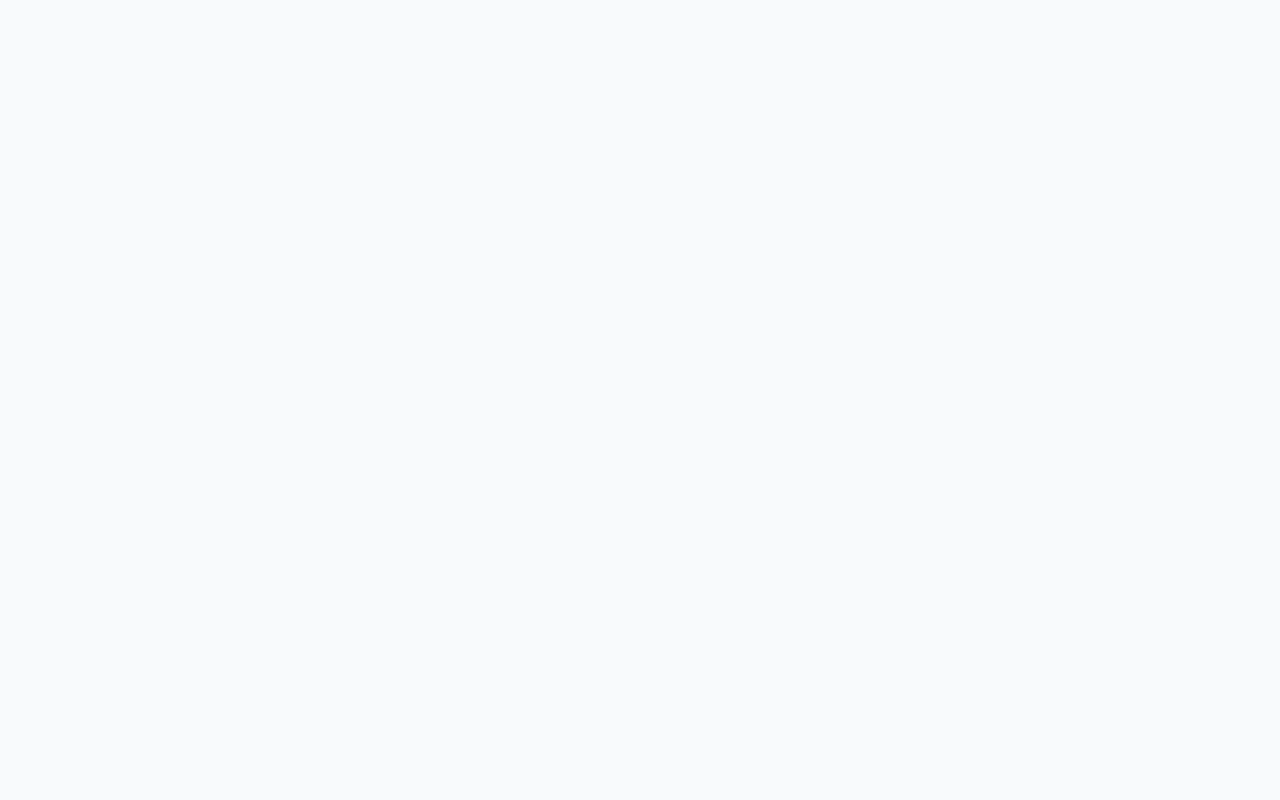
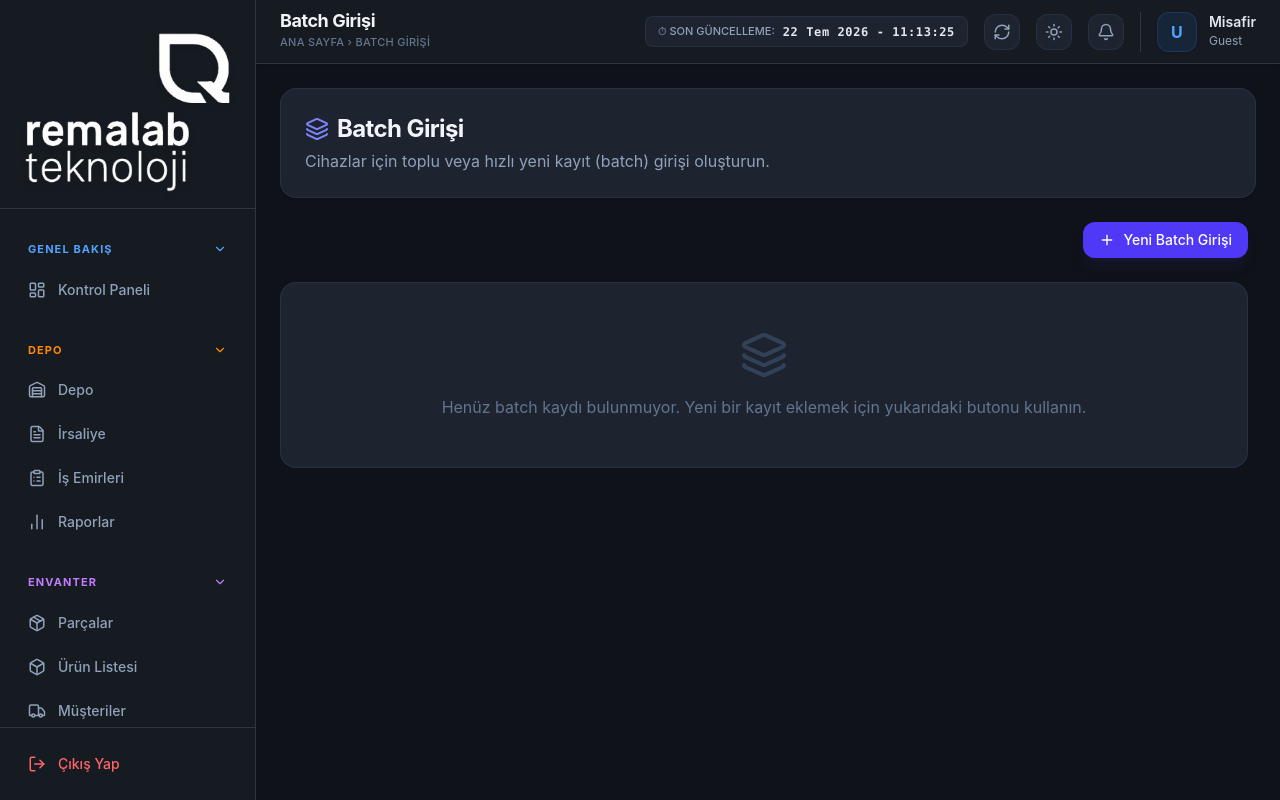
Before and after one commit to YusufPEKERR/remalab, a React (Vite) app in the folder frontend/: page /batch-entry in a window 1280 px wide. Before the commit this address had no page. Built offline with nearby package versions, Linux system fonts and the light colour scheme; no server answers.

Commit message:
Batch Entry sayfası ve arayüz güncellemeleri

```diff
--- a/frontend/src/App.jsx
+++ b/frontend/src/App.jsx
@@ -20,6 +20,7 @@ import DataManagement from './pages/DataManagement';
 import SupplyRequestForm from './pages/SupplyRequestForm';
 import MainLayout from './layouts/MainLayout';
 import ItemBOM from './pages/ItemBOM';
+import BatchEntry from './pages/BatchEntry';
 
 function App() {
   return (
@@ -57,6 +58,7 @@ function App() {
             <Route path="/service-records" element={<ServiceRecords />} />
             <Route path="/data-management" element={<DataManagement />} />
             <Route path="/tedarik-talepleri" element={<SupplyRequestForm />} />
+            <Route path="/batch-entry" element={<BatchEntry />} />
 
             {/* HIDDEN MODULES */}
             <Route path="/item-bom" element={<ItemBOM />} />
--- a/frontend/src/layouts/MainLayout.jsx
+++ b/frontend/src/layouts/MainLayout.jsx
@@ -96,10 +96,10 @@ export default function MainLayout() {
 
   // Permission maps based on Python code:
   const allowedPaths = {
-    'admin': ['/dashboard', '/depo', '/irsaliye', '/work-orders', '/supply-requests', '/raporlar', '/parts', '/part-categories', '/products', '/suppliers', '/locations', '/users', '/settings', '/departments', '/service-records', '/data-management', '/tedarik-talepleri', '/quality', '/refurbishment', '/priority', '/item-bom'],
+    'admin': ['/dashboard', '/depo', '/irsaliye', '/work-orders', '/supply-requests', '/raporlar', '/parts', '/part-categories', '/products', '/suppliers', '/locations', '/users', '/settings', '/departments', '/service-records', '/data-management', '/tedarik-talepleri', '/quality', '/refurbishment', '/priority', '/item-bom', '/batch-entry'],
     'depo': ['/depo', '/irsaliye', '/work-orders', '/raporlar'],
-    'depo müdürü': ['/dashboard', '/depo', '/irsaliye', '/work-orders', '/supply-requests', '/raporlar', '/parts', '/products', '/suppliers', '/locations', '/tedarik-talepleri', '/service-records'],
-    'teknisyen': ['/dashboard', '/quality', '/refurbishment', '/priority']
+    'depo müdürü': ['/dashboard', '/depo', '/irsaliye', '/work-orders', '/supply-requests', '/raporlar', '/parts', '/products', '/suppliers', '/locations', '/tedarik-talepleri', '/service-records', '/batch-entry'],
+    'teknisyen': ['/dashboard', '/quality', '/refurbishment', '/priority', '/batch-entry']
   };
 
   const allowed = allowedPaths[userRole] || allowedPaths['admin'];
@@ -147,7 +147,8 @@ export default function MainLayout() {
         { name: 'Ayarlar', icon: Settings, path: '/settings' },
         { name: 'Veri Yönetimi', icon: Database, path: '/data-management' },
         { name: 'Departman Yönetimi', icon: Building2, path: '/departments' },
-        { name: 'Servis Kaydı', icon: Wrench, path: '/service-records' }
+        { name: 'Servis Kaydı', icon: Wrench, path: '/service-records' },
+        { name: 'Batch Girişi', icon: Layers, path: '/batch-entry' }
       ]
     }
   ];
--- /dev/null
+++ b/frontend/src/pages/BatchEntry.jsx
@@ -0,0 +1,126 @@
+import { useState } from 'react';
+import { Layers, Plus, X, Save, Settings, Smartphone } from 'lucide-react';
+
+const EMPTY_BATCH_FORM = {
+  imei: '',
+  serial_id: '',
+  internal_id: '',
+  batch_no: '',
+  model: '',
+  gb: ''
+};
+
+export default function BatchEntry() {
+  const [showForm, setShowForm] = useState(false);
+  const [formData, setFormData] = useState(EMPTY_BATCH_FORM);
+
+  const handleOpenForm = () => {
+    setFormData(EMPTY_BATCH_FORM);
+    setShowForm(true);
+  };
+
+  const handleSave = (e) => {
+    e.preventDefault();
+    alert('Batch kaydı (Demo) başarıyla simüle edildi.');
+    setShowForm(false);
+  };
+
+  return (
+    <div className="h-full flex flex-col space-y-6 overflow-hidden">
+      {/* Header */}
+      <div className="bg-white dark:bg-[#1e2330] p-6 rounded-2xl border border-slate-200 dark:border-slate-700/50 shadow-sm shrink-0">
+        <h1 className="text-2xl font-bold text-slate-900 dark:text-slate-100 tracking-tight flex items-center gap-2">
+          <Layers className="text-indigo-400" size={24} /> Batch Girişi
+        </h1>
+        <p className="text-slate-400 mt-1">Cihazlar için toplu veya hızlı yeni kayıt (batch) girişi oluşturun.</p>
+      </div>
+
+      <div className="flex-1 overflow-y-auto pr-2 pb-6 space-y-6">
+        {!showForm ? (
+          <>
+            <div className="flex justify-end items-center">
+              <button
+                onClick={handleOpenForm}
+                className="flex items-center gap-2 bg-indigo-600 hover:bg-indigo-700 text-white px-4 py-2 rounded-xl transition-all shadow-lg shadow-indigo-900/20 font-medium text-sm"
+              >
+                <Plus size={16} /> Yeni Batch Girişi
+              </button>
+            </div>
+
+            <div className="bg-white dark:bg-[#1e2330] border border-slate-200 dark:border-slate-700/50 rounded-2xl overflow-hidden p-12 flex flex-col items-center justify-center text-slate-500">
+              <Layers size={48} className="mb-4 text-slate-300 dark:text-slate-700" />
+              <p>Henüz batch kaydı bulunmuyor. Yeni bir kayıt eklemek için yukarıdaki butonu kullanın.</p>
+            </div>
+          </>
+        ) : (
+          <div className="bg-white dark:bg-[#1e2330] border border-slate-200 dark:border-slate-700/50 rounded-2xl p-6 shadow-xl animate-in fade-in slide-in-from-bottom-4">
+            <div className="flex justify-between items-center mb-6">
+              <h2 className="text-lg font-bold text-slate-800 dark:text-slate-100 flex items-center gap-2">
+                Yeni Batch Girişi
+              </h2>
+              <button onClick={() => setShowForm(false)} className="text-slate-400 hover:text-white p-1">
+                <X size={20} />
+              </button>
+            </div>
+
+            <form onSubmit={handleSave} className="space-y-6">
+
+              {/* Servis Bilgileri */}
+              <div>
+                <h3 className="text-sm font-semibold text-indigo-400 mb-3 flex items-center gap-2 uppercase tracking-wider">
+                  <Settings size={16} /> Servis Bilgileri
+                </h3>
+                <div className="grid grid-cols-1 md:grid-cols-2 gap-5">
+                  <div>
+                    <label className="block text-sm font-medium text-slate-400 mb-1.5">IMEI Numarası</label>
+                    <input type="text" className="w-full bg-slate-50 dark:bg-[#242a38] border border-slate-200 dark:border-slate-700 rounded-xl px-4 py-2.5 text-slate-800 dark:text-slate-200 focus:outline-none focus:border-indigo-500" value={formData.imei} onChange={e => setFormData({...formData, imei: e.target.value})} />
+                  </div>
+                  <div>
+                    <label className="block text-sm font-medium text-slate-400 mb-1.5">Serial ID Number</label>
+                    <input type="text" className="w-full bg-slate-50 dark:bg-[#242a38] border border-slate-200 dark:border-slate-700 rounded-xl px-4 py-2.5 text-slate-800 dark:text-slate-200 focus:outline-none focus:border-indigo-500" value={formData.serial_id} onChange={e => setFormData({...formData, serial_id: e.target.value})} />
+                  </div>
+                  <div>
+                    <label className="block text-sm font-medium text-slate-400 mb-1.5">Internal ID</label>
+                    <input type="text" className="w-full bg-slate-50 dark:bg-[#242a38] border border-slate-200 dark:border-slate-700 rounded-xl px-4 py-2.5 text-slate-800 dark:text-slate-200 focus:outline-none focus:border-indigo-500" value={formData.internal_id} onChange={e => setFormData({...formData, internal_id: e.target.value})} />
+                  </div>
+                  <div>
+                    <label className="block text-sm font-medium text-slate-400 mb-1.5">Batch No</label>
+                    <input type="text" className="w-full bg-slate-50 dark:bg-[#242a38] border border-slate-200 dark:border-slate-700 rounded-xl px-4 py-2.5 text-slate-800 dark:text-slate-200 focus:outline-none focus:border-indigo-500" value={formData.batch_no} onChange={e => setFormData({...formData, batch_no: e.target.value})} />
+                  </div>
+                </div>
+              </div>
+
+              {/* Cihaz Bilgileri */}
+              <div className="border-t border-slate-200 dark:border-slate-700/50 pt-6">
+                <h3 className="text-sm font-semibold text-indigo-400 mb-3 flex items-center gap-2 uppercase tracking-wider">
+                  <Smartphone size={16} /> Cihaz Bilgileri
+                </h3>
+                <div className="grid grid-cols-1 md:grid-cols-2 gap-5">
+                  <div>
+                    <label className="block text-sm font-medium text-slate-400 mb-1.5">Model</label>
+                    <input type="text" placeholder="Örn: iPhone 13" className="w-full bg-slate-50 dark:bg-[#242a38] border border-slate-200 dark:border-slate-700 rounded-xl px-4 py-2.5 text-slate-800 dark:text-slate-200 focus:outline-none focus:border-indigo-500" value={formData.model} onChange={e => setFormData({...formData, model: e.target.value})} />
+                  </div>
+                  <div>
+                    <label className="block text-sm font-medium text-slate-400 mb-1.5">GB (Kapasite)</label>
+                    <input type="text" placeholder="Örn: 128 GB" className="w-full bg-slate-50 dark:bg-[#242a38] border border-slate-200 dark:border-slate-700 rounded-xl px-4 py-2.5 text-slate-800 dark:text-slate-200 focus:outline-none focus:border-indigo-500" value={formData.gb} onChange={e => setFormData({...formData, gb: e.target.value})} />
+                  </div>
+                </div>
+              </div>
+
+              {/* Submit Buttons */}
+              <div className="flex justify-end gap-3 pt-6 border-t border-slate-200 dark:border-slate-700/50">
+                <button type="button" onClick={() => setShowForm(false)} className="px-5 py-2.5 text-sm font-medium text-slate-600 dark:text-slate-400 hover:bg-slate-100 dark:hover:bg-[#2a3142] rounded-xl transition-colors">
+                  İptal
+                </button>
+                <button type="submit" className="flex items-center gap-2 bg-indigo-600 hover:bg-indigo-700 text-white px-6 py-2.5 rounded-xl transition-all shadow-lg shadow-indigo-900/20 font-medium text-sm">
+                  <Save size={16} /> Batch Kaydını Başlat
+                </button>
+              </div>
+
+            </form>
+          </div>
+        )}
+      </div>
+    </div>
+  );
+}
--- a/frontend/src/pages/Suppliers.jsx
+++ b/frontend/src/pages/Suppliers.jsx
@@ -190,7 +190,8 @@ export default function Suppliers() {
       setSortDirection(prev => (prev === 'asc' ? 'desc' : 'asc'));
     } else {
       setSortField(field);
-      if (field === 'use_mio' || field === 'intake_date') {
+      // FİRMA KODU (code), CRM (use_mio) ve GİRİŞ TARİHİ (intake_date) ilk tıklamada büyükten küçüğe (desc) sıralansın
+      if (field === 'code' || field === 'use_mio' || field === 'intake_date') {
         setSortDirection('desc');
       } else {
         setSortDirection('asc');
```
